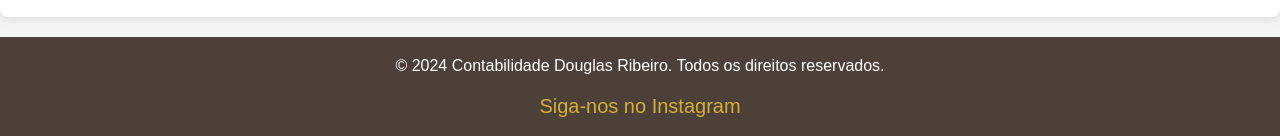
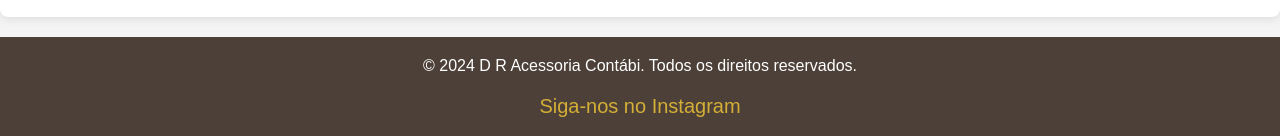
Before and after one commit to dracessoria/dracessoriacontabil, a plain HTML site: page index.html in a window 1280 px wide. Shown: the part 1385-1521 px from the top of the page. Drawn offline with Linux system fonts and the light colour scheme.

Commit message:
Update index.html

```diff
--- a/index.html
+++ b/index.html
@@ -272,7 +272,7 @@
     </section>
 
     <footer>
-        <p>&copy; 2024 Contabilidade Douglas Ribeiro. Todos os direitos reservados.</p>
+        <p>&copy; 2024 D R Acessoria Contábi. Todos os direitos reservados.</p>
         <div class="social-media">
             <a href="https://www.instagram.com/contabilidade.dr.assessoria?igsh=ZnJ0YzQ3NW5jbnhu" target="_blank">Siga-nos no Instagram</a>
         </div>
```
